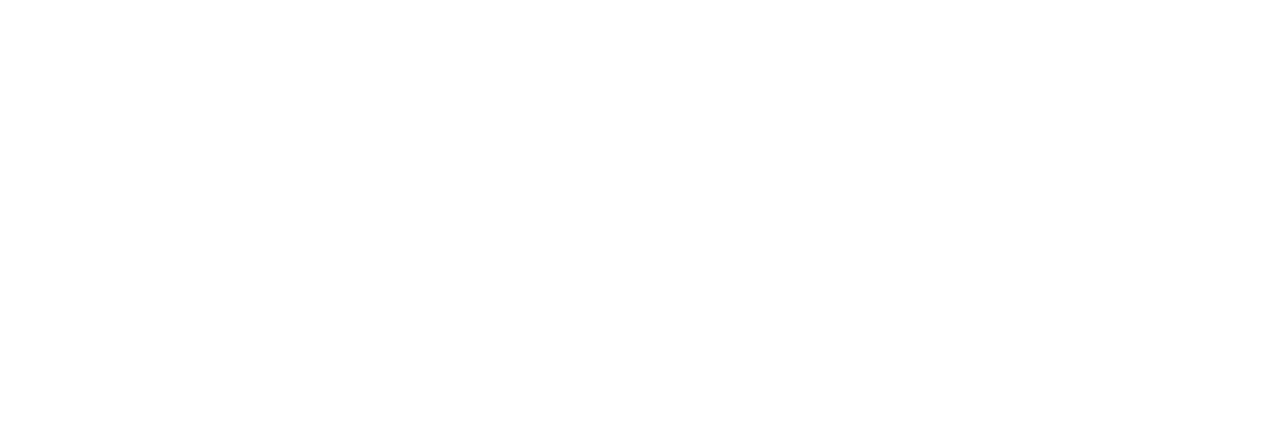
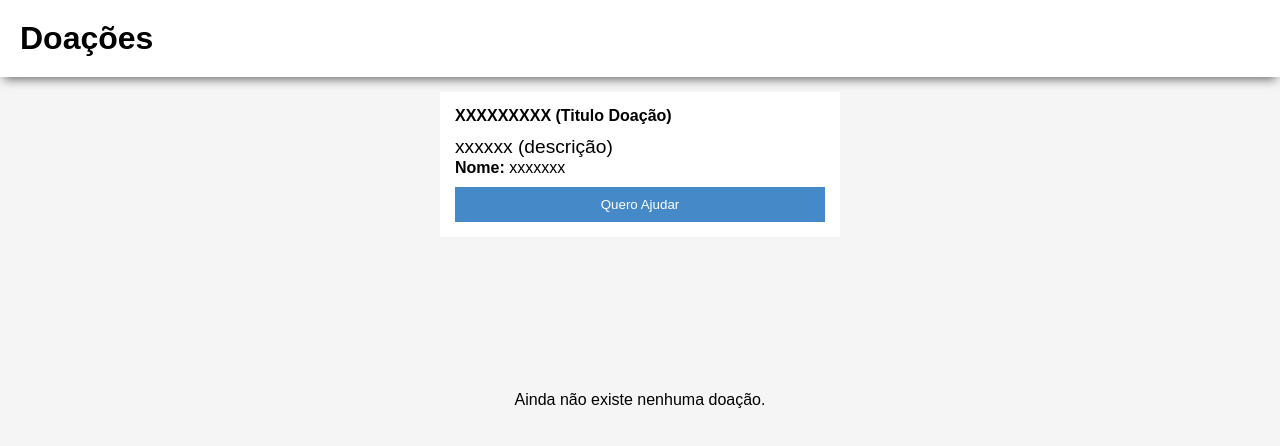
Before and after one commit to viniciusN444/DoeAqui, a plain HTML site: page pag_doacoes/doacoes.html in a window 1280 px wide. Drawn offline with Linux system fonts and the light colour scheme.

Commit message:
Tela de doações finalizada (front-end)

```diff
--- /dev/null
+++ b/css/doacoes.css
@@ -0,0 +1,73 @@
+@import url('https://fonts.googleapis.com/css2?family=Bebas+Neue&display=swap');
+
+
+:root{
+    --colorButton: #4589C8;
+    --corFundo: #F5F5F5;
+}
+
+*{
+    margin: 0;
+    padding: 0;
+    box-sizing: border-box;
+    font-family: 'Bebas', sans-serif;
+}
+
+body{
+    background-color: var(--corFundo);
+}
+
+header{
+    background-color: white;
+    box-shadow: 0 6px 10px -4px rgba(0, 0, 0, 0.6);
+    width: 100%;
+    padding: 20px;
+}
+
+/* .card{
+    display: none;
+} */
+
+#mensagem{
+    width: 100%;
+    text-align: center;
+    position: absolute;
+    top: 50%;
+    left: 50%;
+    transform: translate(-50%, -50%);
+}
+.card{
+    background-color: white;
+    margin: 15px auto;
+    width: 80%;
+    padding: 15px;
+}
+
+.card h2{
+    font-size: 1rem;
+    margin-bottom: 10px;
+}
+
+.card .descricao{
+    font-size: 1.2rem;
+    line-height: 1.5rem;
+}
+
+.card .nome {
+   margin-bottom: 10px;
+}
+
+button{
+    background-color: var(--colorButton);
+    border: none;
+    color: white;
+    width: 100%;
+    padding: 10px;
+}
+
+button:hover{
+    background-color: #4589c8db;
+    transition: .5s ease;
+    font-weight: bold;
+    cursor: pointer;
+}
--- /dev/null
+++ b/css/media_query_doacoes.css
@@ -0,0 +1,5 @@
+@media (min-width: 600px){
+    .card{
+        width: 400px;
+    }
+}
--- a/css/media_query_index.css
+++ b/css/media_query_index.css
@@ -1,4 +1,8 @@
 @media (min-width: 480px){
+    body{
+        border-left: 1px solid #4589C8;
+        border-right: 1px solid #4589C8;
+    }
     header img{
         width: 45%;
         height: 120px;
--- a/pag_doacoes/doacoes.html
+++ b/pag_doacoes/doacoes.html
@@ -1,11 +1,35 @@
 <!DOCTYPE html>
-<html lang="en">
+<html lang="pt-br">
 <head>
     <meta charset="UTF-8">
     <meta name="viewport" content="width=device-width, initial-scale=1.0">
-    <title>Document</title>
+    <link rel="stylesheet" href="../css/doacoes.css">
+    <link rel="stylesheet" href="../css/media_query_doacoes.css">
+    <title>DoeAqui - Doações</title>
 </head>
 <body>
+    <header>
+        <h1>Doações</h1>
+    </header>
 
+    <div id="mensagem">
+        Ainda não existe nenhuma doação.
+    </div>
+
+    <main>
+        <div class="card">
+            <h2>XXXXXXXXX (Titulo Doação)</h2>
+            <p class="descricao">
+                xxxxxx (descrição)
+            </p>
+            <p class="nome">
+                <strong>
+                    Nome:
+                </strong>xxxxxxx
+            </p>
+
+            <button>Quero Ajudar</button>
+        </div>
+    </main>
 </body>
 </html>
```
